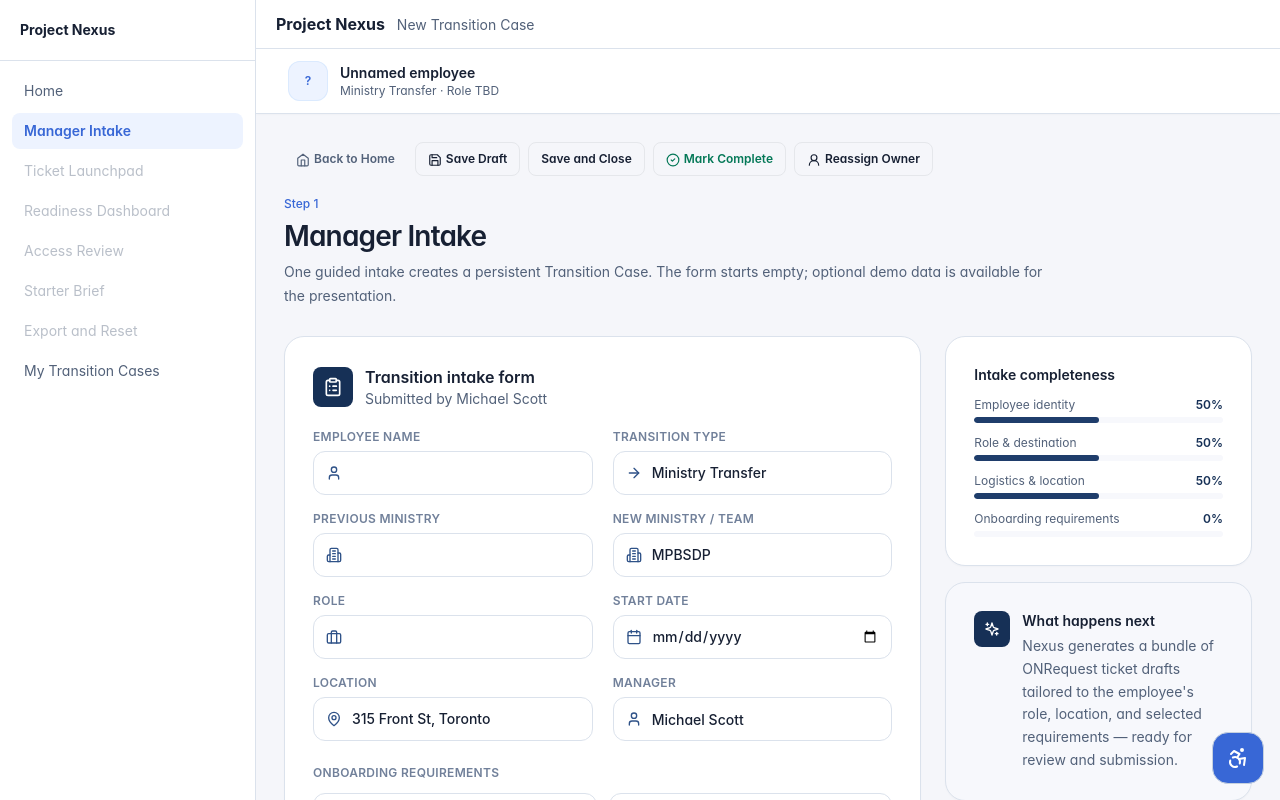
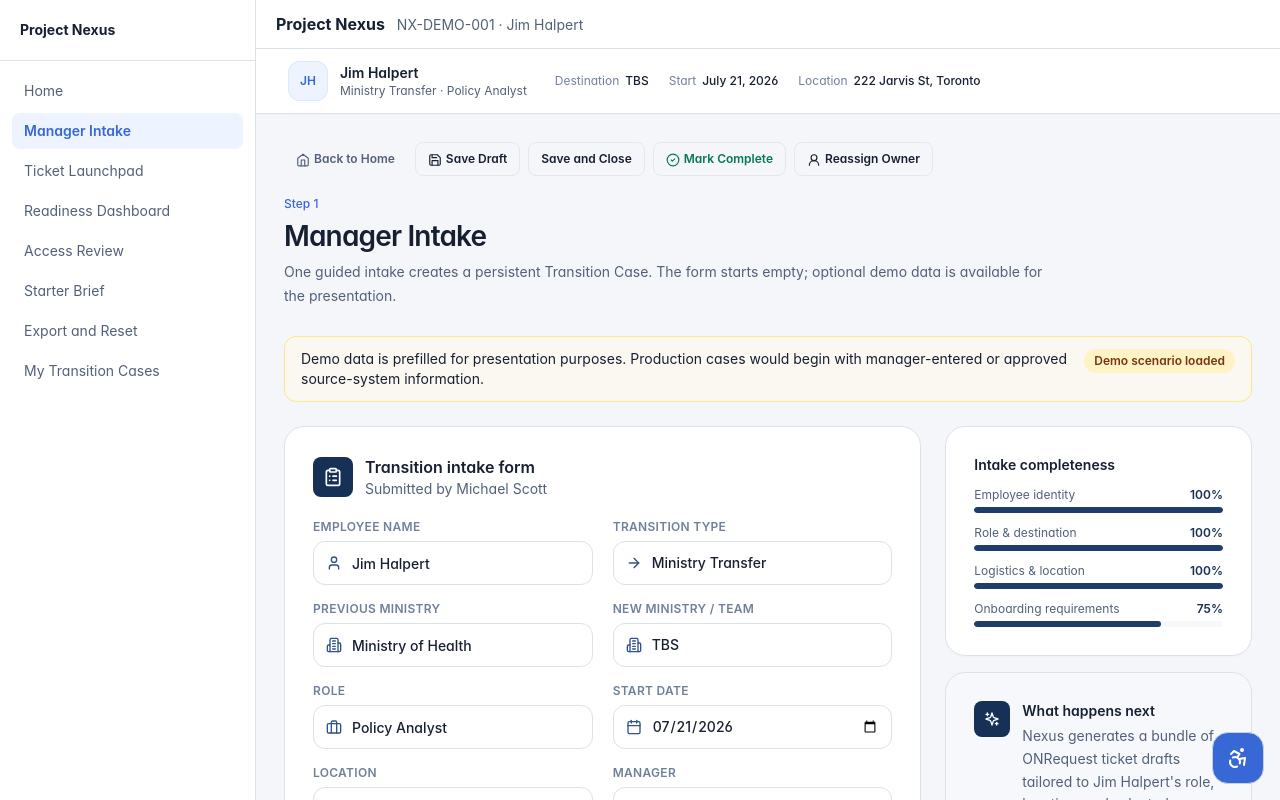
Before and after one commit to JashSojitra/threeflow-project1-nexus-v1, a React (Vite) app: page / in a window 1280 px wide. Both pictures are taken after a click on the button 640 px from the left and 567 px from the top of the page. Shown: the top 800 px of the page. Built offline with nearby package versions, Linux system fonts and the light colour scheme.

Commit message:
pre-filled

```diff
--- a/src/sections/ManagerIntake.tsx
+++ b/src/sections/ManagerIntake.tsx
@@ -52,7 +52,7 @@ const textFields: { key: keyof FormState; label: string; icon: string }[] = [
 ];
 
 export default function ManagerIntake({ onGenerate }: { onGenerate: () => void }) {
-  const { form, updateField, loadDemo, activeScenario, setBundleGenerated, bundleGenerated } = useNexus();
+  const { form, updateField, loadDemo, activeScenario, activeCase, setBundleGenerated, bundleGenerated } = useNexus();
   const { t, locale } = useLocale();
   const isTransfer = form.transitionType === 'Ministry Transfer';
 
@@ -70,6 +70,13 @@ export default function ManagerIntake({ onGenerate }: { onGenerate: () => void }
         title={t('intake.title')}
         description="One guided intake creates a persistent Transition Case. The form starts empty; optional demo data is available for the presentation."
       />
+
+      {activeScenario === 'transfer' && activeCase?.id === 'NX-DEMO-001' && (
+        <div className="mb-6 flex items-start justify-between gap-4 rounded-xl border border-amber-200 bg-amber-50/60 px-4 py-3 text-sm text-slate-700">
+          <p>{locale === 'fr' ? 'Les données de démonstration sont préremplies aux fins de présentation. En production, les dossiers commenceraient avec des renseignements saisis par le gestionnaire ou provenant d’un système source approuvé.' : 'Demo data is prefilled for presentation purposes. Production cases would begin with manager-entered or approved source-system information.'}</p>
+          <span className="shrink-0 rounded-full bg-amber-100 px-2.5 py-1 text-xs font-semibold text-amber-900">{locale === 'fr' ? 'Scénario de démonstration chargé' : 'Demo scenario loaded'}</span>
+        </div>
+      )}
 
 
       <div className="grid gap-6 lg:grid-cols-3">
@@ -163,8 +170,8 @@ export default function ManagerIntake({ onGenerate }: { onGenerate: () => void }
             </div>
 
             <div className="mt-7 flex flex-wrap items-center gap-3 border-t border-slate-100 pt-6">
-              <button type="button" onClick={() => loadDemo(isTransfer ? 'transfer' : 'newhire')} className="rounded-xl border border-slate-300 px-4 py-2.5 text-sm font-semibold text-slate-700 hover:bg-slate-50">{locale === 'fr' ? 'Charger les données de démonstration' : 'Load demo data'}</button>
-              {activeScenario && activeScenario !== 'blank' && <span className="rounded-full bg-amber-50 px-3 py-1 text-xs font-semibold text-amber-800">{locale === 'fr' ? 'Données de démonstration chargées' : 'Demo data loaded'}</span>}
+              {!isTransfer && <button type="button" onClick={() => loadDemo('newhire')} className="rounded-xl border border-slate-300 px-4 py-2.5 text-sm font-semibold text-slate-700 hover:bg-slate-50">{locale === 'fr' ? 'Charger les données de démonstration' : 'Load demo data'}</button>}
+              {activeScenario === 'newhire' && <span className="rounded-full bg-amber-50 px-3 py-1 text-xs font-semibold text-amber-800">{locale === 'fr' ? 'Données de démonstration chargées' : 'Demo data loaded'}</span>}
               <ActionButton onClick={handleGenerate} disabled={!form.name || !form.newRole}>
                 <Package className="h-4 w-4" />
                 {t('form.generate')}
--- a/src/store.tsx
+++ b/src/store.tsx
@@ -16,7 +16,7 @@ interface NexusContextValue { form: FormState; updateField:<K extends keyof Form
 const NexusContext=createContext<NexusContextValue|null>(null);
 export function useNexus(){const c=useContext(NexusContext);if(!c)throw new Error('useNexus must be used within NexusProvider');return c;}
 export function NexusProvider({children}:{children:ReactNode}) { const {locale,t}=useLocale(); const [form,setForm]=useState<FormState>(scenarios.blank.form); const [activeScenario,setActiveScenario]=useState<ScenarioId>('blank'); const [activeCase,setActiveCase]=useState<TransitionCase|null>(null); const [cases,setCases]=useState<TransitionCase[]>(()=>[...sampleCases,...savedCases()]); const [bundleGenerated,setBundleGenerated]=useState(false); const [submitted,setSubmitted]=useState(false); const [briefGenerated,setBriefGenerated]=useState(false); const [handoverNotes,setHandoverNotes]=useState(''); const [dirty,setDirty]=useState(false);
- const startCase=useCallback((type:'Ministry Transfer'|'New Hire')=>{setForm(emptyForm(type));setActiveScenario('blank');setActiveCase(null);setBundleGenerated(false);setSubmitted(false);setBriefGenerated(false);setHandoverNotes('');setDirty(false);},[]);
+ const startCase=useCallback((type:'Ministry Transfer'|'New Hire')=>{const isTransfer=type==='Ministry Transfer';setForm(isTransfer?scenarios.transfer.form:emptyForm(type));setActiveScenario(isTransfer?'transfer':'blank');setActiveCase(isTransfer?{id:'NX-DEMO-001',form:scenarios.transfer.form,status:'Active',blocker:'Old access review',lastUpdated:'2026-07-17',bundleGenerated:false,submitted:false,briefGenerated:false}:null);setBundleGenerated(false);setSubmitted(false);setBriefGenerated(false);setHandoverNotes('');setDirty(false);},[]);
  const loadDemo=useCallback((id:'transfer'|'newhire')=>{setForm(scenarios[id].form);setActiveScenario(id);setDirty(true);},[]);
  const updateField=useCallback(<K extends keyof FormState>(key:K,value:FormState[K])=>{setForm(p=>({...p,[key]:value}));setActiveScenario(null);setBundleGenerated(false);setSubmitted(false);setBriefGenerated(false);setDirty(true);},[]);
  const openCase=useCallback((c:TransitionCase)=>{setForm(c.form);setActiveCase(c);setActiveScenario(null);setBundleGenerated(c.bundleGenerated);setSubmitted(c.submitted);setBriefGenerated(c.briefGenerated);setHandoverNotes('');setDirty(false);},[]);
```
